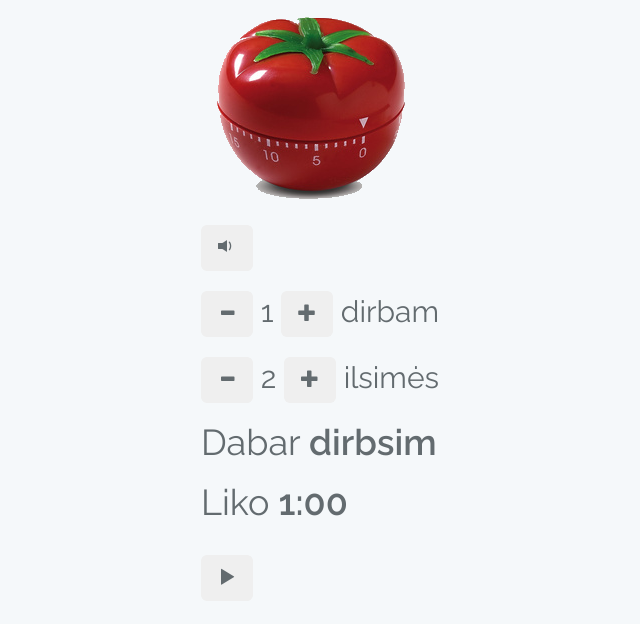
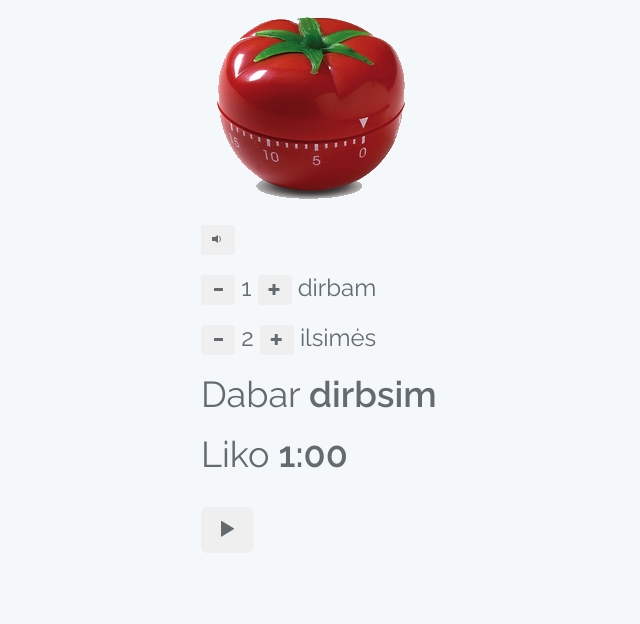
Before and after one commit to akvara/Pomodoro, a React (Create React App) app: page / in a window 1280 px wide. Both pictures are taken after a click on the picture 572 px from the left and 112 px from the top of the page. Shown: the top 624 px of the page, without its empty margins (259-899 px from the left). Built offline with nearby package versions, Linux system fonts and the light colour scheme.

Commit message:
H3 and small steps until 10

```diff
--- a/src/components/App.jsx
+++ b/src/components/App.jsx
@@ -3,7 +3,6 @@ import Settings from './Settings';
 import Timer from './Timer';
 
 class App extends React.Component {
-
     render() {
         return (
             <div>
@@ -12,7 +11,6 @@ class App extends React.Component {
             </div>
         );
     }
-  // Define 'siblingAFunc' and 'siblingBFunc' here
 }
 
 export default App;
--- a/src/components/Settings.jsx
+++ b/src/components/Settings.jsx
@@ -31,7 +31,7 @@ class Header extends Component {
         var newValue = {};
 
         if (this.state[which] > 10) {
-            newValue[which] = this.state[which] - 10;
+            newValue[which] = this.state[which] - 5;
         } else if (this.state[which] > 1) {
             newValue[which] = this.state[which] - 1;
         }
@@ -42,7 +42,7 @@ class Header extends Component {
         var newValue = {};
 
         if (this.state[which] >= 10) {
-            newValue[which] = this.state[which] + 10;
+            newValue[which] = this.state[which] + 5;
         } else {
             newValue[which] = this.state[which] + 1;
         }
@@ -50,13 +50,13 @@ class Header extends Component {
     }
 
     buttonMinus(which) {
-        return <button className="btn btn-lg" ref="minus" onClick={this.minus.bind(this, which)}>
+        return <button className="btn btn-sm" ref="minus" onClick={this.minus.bind(this, which)}>
             <span className="glyphicon glyphicon-minus" aria-hidden="true"></span>
         </button>
     }
 
     buttonPlus(which) {
-        return <button className="btn btn-lg" ref="plus" onClick={this.plus.bind(this, which)}>
+        return <button className="btn btn-sm" ref="plus" onClick={this.plus.bind(this, which)}>
             <span className="glyphicon glyphicon-plus" aria-hidden="true"></span>
         </button>
     }
@@ -65,13 +65,13 @@ class Header extends Component {
         var muteGlyph = "glyphicon glyphicon-volume-down";
         if (this.state.muted) muteGlyph = "glyphicon glyphicon-volume-off";
 
-        return <button className="btn btn-lg" ref="mute" onClick={this.toggleMute.bind(this)}>
+        return <button className="btn btn-sm" ref="mute" onClick={this.toggleMute.bind(this)}>
             <span className={muteGlyph} aria-hidden="true"></span>
         </button>
     }
 
     settingButton(which) {
-        return <h2>
+        return <h3>
             { this.buttonMinus(which) }
             &nbsp;
             { this.state[which] }
@@ -79,7 +79,7 @@ class Header extends Component {
             { this.buttonPlus(which) }
             &nbsp;
             { window.CONFIG[which].name}
-        </h2>
+        </h3>
     }
 
     render() {
--- a/src/config.js
+++ b/src/config.js
@@ -23,7 +23,7 @@ window.CONFIG = {
     },
     maxTotalTime: 490,
     muted: false,
-    version: '0403-03'
+    version: '0421-21'
 };
 
 if (process.env.NODE_ENV === 'development') {
@@ -31,5 +31,3 @@ if (process.env.NODE_ENV === 'development') {
     window.CONFIG.rest.duration = 2;
     window.CONFIG.maxTotalTime = 2;
 }
-
-// export default CONFIG;
```
